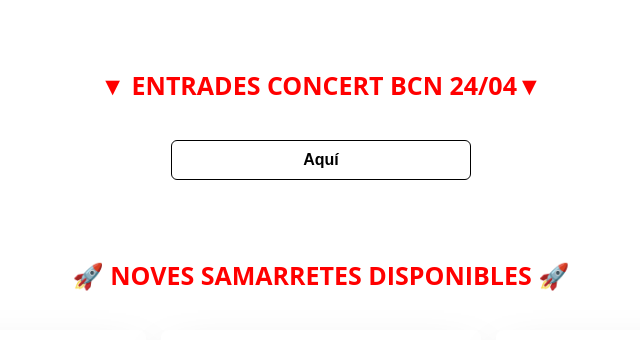
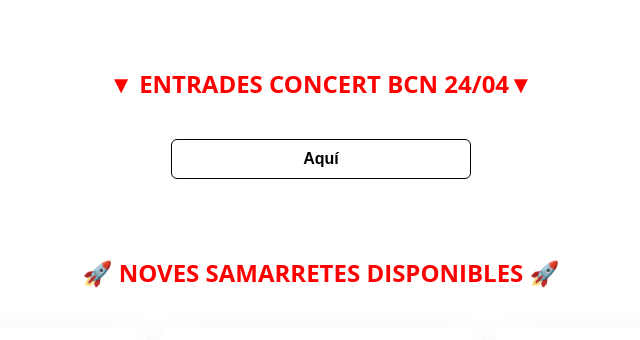
Before and after one commit to Telmiyo/sexenni-website, a Next.js app: page / in a window 1280 px wide. Shown: the part 392-732 px from the top of the page, without its empty margins (319-959 px from the left). Built offline with nearby package versions, Linux system fonts and the light colour scheme.

Commit message:
Update index.js

```diff
--- a/pages/index.js
+++ b/pages/index.js
@@ -30,7 +30,7 @@ const Page = () => {
         <Image src={'/images/team/4.jpg'} />
 
         {/*TICKET & SHOP*/}
-        <Heading mt={20} mb={10} as='h2' textAlign='center' fontSize={'25'} textColor='red'>▼ ENTRADES CONCERT BCN 24/04▼</Heading>
+        <Heading mt={20} mb={10} as='h2' textAlign='center' fontSize={useBreakpointValue({base:'xl', md:'2xl'})}  textColor='red'>▼ ENTRADES CONCERT BCN 24/04▼</Heading>
         <Link href='https://mutick.com/e/concert-presentacio-sexenni' target="_blank">
           <Button
             w={300}
@@ -41,7 +41,7 @@ const Page = () => {
             Aquí
           </Button>
         </Link>
-        <Heading mt={20} mb={10} as='h2' textAlign='center' textTransform='uppercase' fontSize={'25'} textColor='red'>🚀 Noves Samarretes Disponibles 🚀</Heading>
+        <Heading mt={20} mb={10} as='h2' textAlign='center' textTransform='uppercase' fontSize={useBreakpointValue({base:'xl', md:'2xl'})} textColor='red'>🚀 Noves Samarretes Disponibles 🚀</Heading>
         <SimpleGrid
           direction="row"
           gap={15}
```
